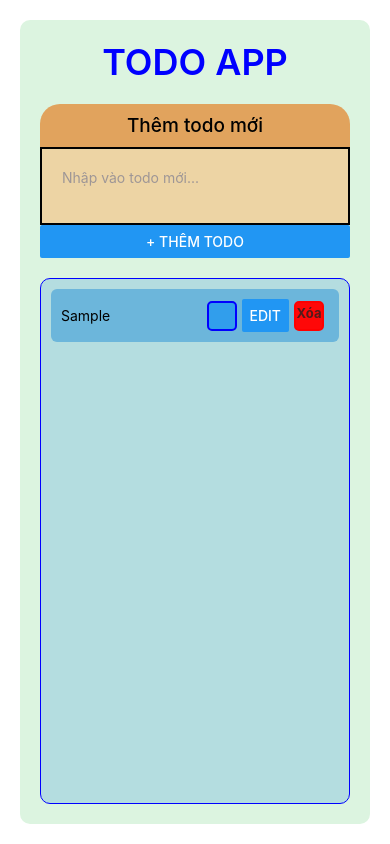
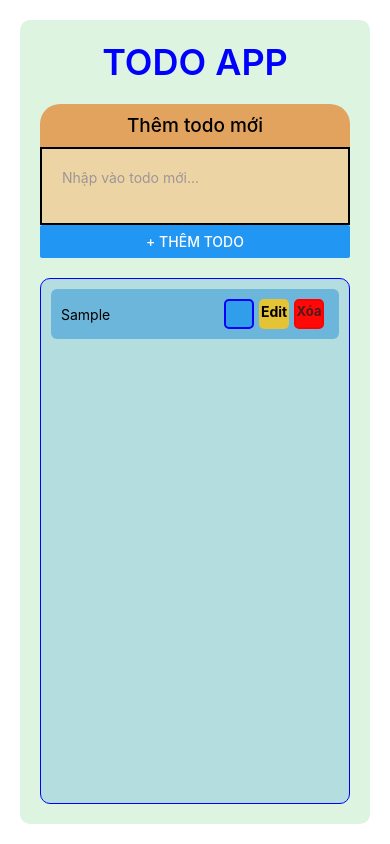
Before and after one commit to mtam-dev24/Todo-app-react-native, a React Native app: screen / in a window 390 px wide. Both pictures are taken after typing "Sample" into the empty fields and a click on the button "+ THÊM TODO". Built offline with nearby package versions, Linux system fonts and the light colour scheme.

Commit message:
fix thêm tính năng edit, custom nút edit

```diff
--- a/components/TodoItem.tsx
+++ b/components/TodoItem.tsx
@@ -12,9 +12,11 @@ interface TodoItemProps {
 }
 
 export default function TodoItem({ id, name, isDone, onToggle, onDelete, onEdit }: TodoItemProps) {
-    const [tickDone, setTickDone] = useState(" ")
-
+    const [isEditing, setIsEditing] = useState(false);
+    const [editValue, setEditValue] = useState(name);
     return (
+        <View>
+            {!isEditing ?
                 <View key={id} style={styles.todoitem}>
                     <Text style={[styles.namestyle, isDone && styles.doneNameStyle]}>{name}</Text>
                     <Pressable
@@ -24,10 +26,34 @@ export default function TodoItem({ id, name, isDone, onToggle, onDelete, onEdit
                             {isDone ? "X" : " "}
                         </Text>
                     </Pressable>
-            <Button title={"Edit"} />
+                    {/* <Button title={"Edit"} onPress={() => setIsEditing(true)} /> */}
+                    <Pressable onPress={() => setIsEditing(true)} style={styles.editButton}>
+                        <Text style={{ fontWeight: 700, padding: 4 }}>
+                            Edit
+                        </Text>
+                    </Pressable>
                     <Pressable onPress={() => onDelete(id)} style={styles.deleteStyle}>
                         <Text style={{ color: "#511b1b", fontSize: 13, fontWeight: '700', margin: 2 }}>Xóa</Text>
                     </Pressable>
+                </View>
+                :
+                <View key={id} style={styles.todoitem}>
+                    <TextInput
+                        onChangeText={(value) => setEditValue(value)}
+                        value={editValue}
+                        style={styles.editInput}
+                        placeholder={editValue} />
+                    <Button
+                        title={"Xong"}
+                        onPress={() => {
+                            if (!editValue) return;
+                            onEdit(id, editValue);
+                            setEditValue(editValue);
+                            setIsEditing(false);
+                        }}
+                    />
+                </View>
+            }
         </View>
     )
 }
@@ -61,8 +87,21 @@ const styles = StyleSheet.create({
         borderRadius: 5,
         marginHorizontal: 5,
     },
-    edit: {
-
+    editButton: {
+        //borderWidth: 1,
+        backgroundColor: "#e4c334",
+        alignItems: "center",
+        borderRadius: 5,
+        height: 30,
+        width: 30,
+    },
+    editInput: {
+        borderWidth: 1,
+        borderRadius: 5,
+        backgroundColor: "#9bd7fd",
+        flex: 1,
+        padding: 7,
+        marginRight: 4,
     },
     deleteStyle: {
         width: 30,
```
Lines whose indentation alone changed are shown as unchanged.
